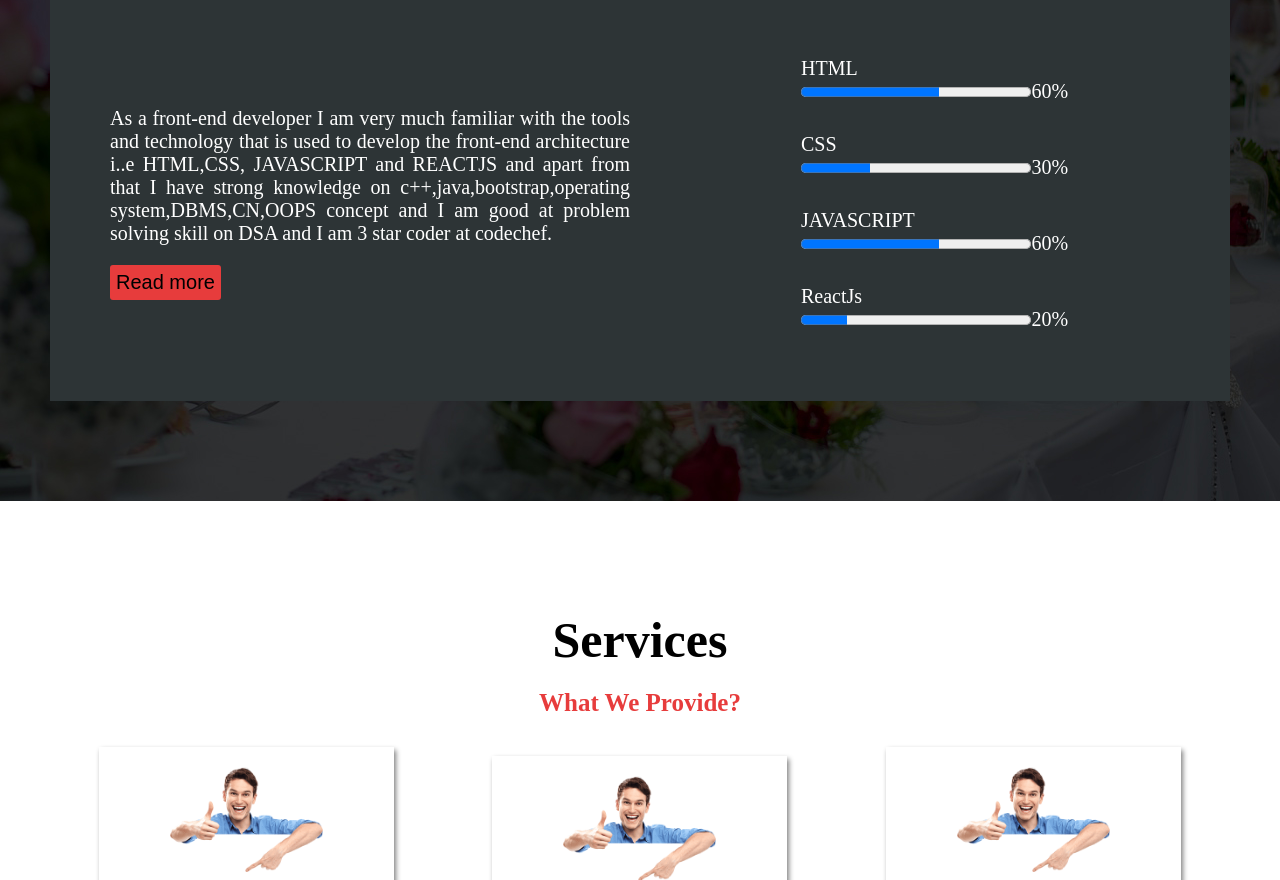
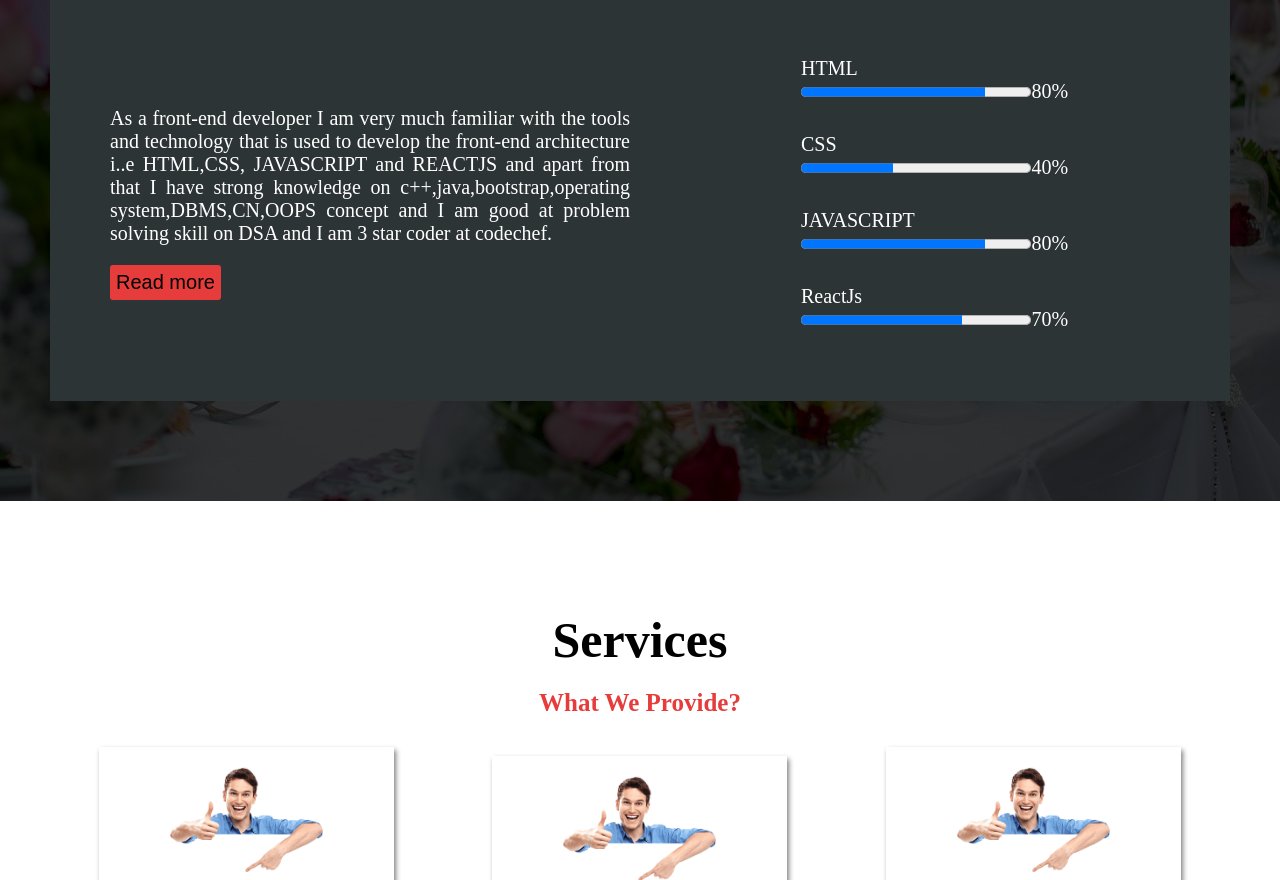
Before and after one commit to Sadanydv/Portfolio-website, a plain HTML site: page index.html in a window 1280 px wide. Shown: the part 1883-2763 px from the top of the page. Drawn offline with nearby package versions, Linux system fonts and the light colour scheme.

Commit message:
Update index.html

```diff
--- a/index.html
+++ b/index.html
@@ -81,22 +81,22 @@
 			<div class="progress-div">
 				<p>
 					<span>HTML</span><br>
-					<progress value="60" max="100"></progress><span>60%</span>
+					<progress value="80" max="100"></progress><span>80%</span>
 				</p>
 
 				<p>
 					<span>CSS</span><br>
-					<progress value="30" max="100"></progress><span>30%</span>
+					<progress value="40" max="100"></progress><span>40%</span>
 				</p>
 
 				<p>
 					<span>JAVASCRIPT</span><br>
-					<progress value="60" max="100"></progress><span>60%</span>
+					<progress value="80" max="100"></progress><span>80%</span>
 				</p>
 
 				<p>
 					<span>ReactJs</span><br>
-					<progress value="20" max="100"></progress><span>20%</span>
+					<progress value="70" max="100"></progress><span>70%</span>
 				</p>
 
 			</div>
```
